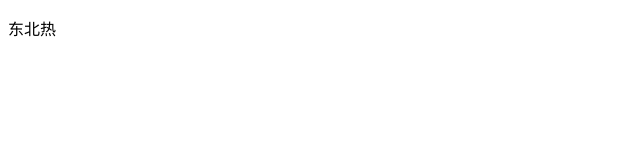
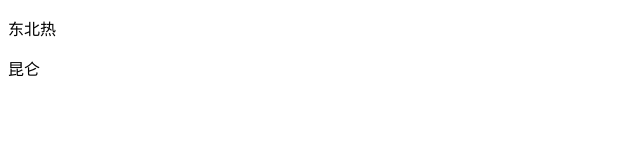
Before and after one commit to wangkunlun999/python666_2, a plain HTML site: page index.html in a window 1280 px wide. Shown: the full height of the page, 0-640 px from the left. Drawn offline with Linux system fonts and the light colour scheme.

Commit message:
V2版本

```diff
--- a/index.html
+++ b/index.html
@@ -8,5 +8,6 @@
 </head>
 <body>
     <p>东北热</p>
+    <p>昆仑</p>
 </body>
 </html>
```
